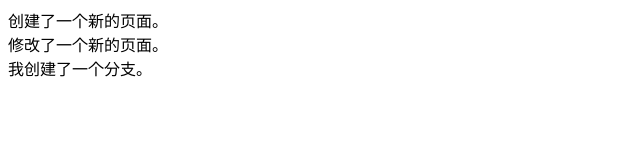
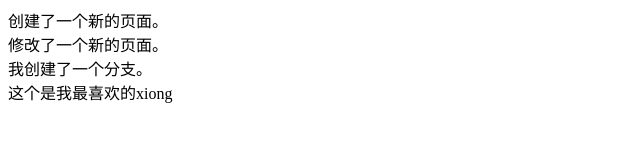
Before and after one commit to Lander-xiong/-news, a plain HTML site: page index.html in a window 1280 px wide. Shown: the whole page, without its empty margins (0-640 px from the left). Drawn offline with Linux system fonts and the light colour scheme.

Commit message:
这个是我喜欢的xiong

```diff
--- a/index.html
+++ b/index.html
@@ -16,5 +16,8 @@
     <div>
         我创建了一个分支。
     </div>
+    <div>
+        这个是我最喜欢的xiong
+    </div>
 </body>
 </html>
```
Also changed, not shown: 3 other files.
